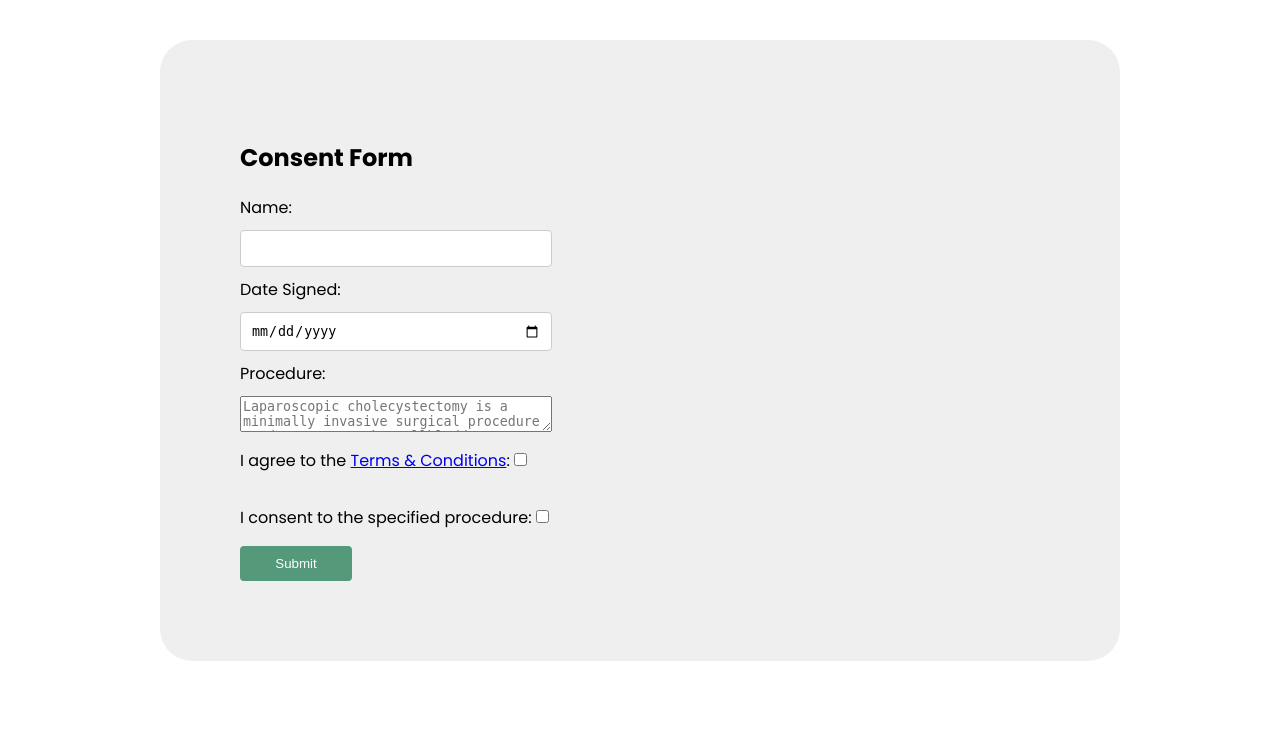
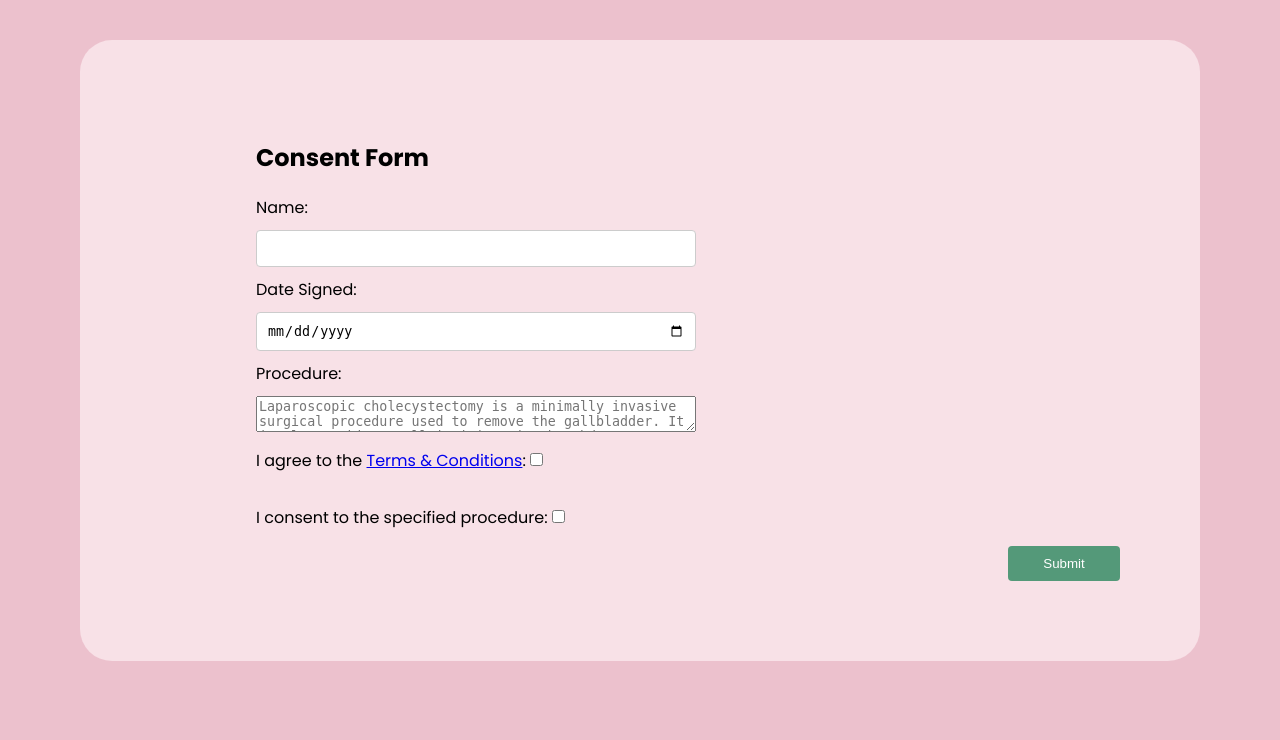
Before and after one commit to Rosie-Kennelly/Hospital-Management-Information-System, a Spring app: template banana/banana/src/main/resources/templates/consent.html in a window 1280 px wide. Shown: the top 740 px of the page. Run offline with Thymeleaf, Linux system fonts and the light colour scheme; the template is opened without the code that fills it, so the values that code supplies are empty.

Commit message:
add pink css styling to consent form

```diff
--- a/banana/banana/src/main/resources/static/style.css
+++ b/banana/banana/src/main/resources/static/style.css
@@ -7,6 +7,7 @@ body {
   font-family: "Poppins", sans-serif;
   background: url("icecream_background.svg") repeat;
   background-position: 0px 50px;
+  background-color: #ecc1cd;
 }
 h1 {
   letter-spacing: 0.05em;
@@ -59,13 +60,20 @@ main {
 
 .form_container {
   display: flex;
-  flex-direction: row;
+  flex-direction: column;
   margin: 40px 40px 80px 40px;
   padding: 80px;
-  background-color: #efefef;
+  background-color: #f8e1e7;
   width: 75%;
-  max-width: 800px;
+  /* max-width: 800px; */
   border-radius: 2em;
+}
+
+.form_input {
+  display: flex;
+  flex-direction: column;
+  width: 50%;
+  margin-left: 10%;
 }
 
 form {
@@ -92,6 +100,11 @@ input[type="password"] textarea {
   resize: vertical;
 }
 
+#button_container {
+  display: flex;
+  justify-content: flex-end;
+}
+
 button[type="submit"] {
   background-color: #549979;
   color: white;
@@ -99,9 +112,7 @@ button[type="submit"] {
   border: none;
   border-radius: 4px;
   cursor: pointer;
-  float: right;
   width: 7rem;
-
 }
 
 button[type="submit"]:hover {
--- a/banana/banana/src/main/resources/templates/consent.html
+++ b/banana/banana/src/main/resources/templates/consent.html
@@ -13,7 +13,7 @@
     <main>
       <div class="content_container">
         <div class="form_container">
-          <div class="left">
+          <div class="form_input">
             <h2>Consent Form</h2>
             <form action="consent/submit-form" method="post">
               <label for="name">Name:</label>
@@ -25,11 +25,12 @@
               <label for="consentText">Procedure:</label>
               <textarea id="consentText" name="consentText" readonly placeholder="Laparoscopic cholecystectomy is a minimally invasive surgical procedure used to remove the gallbladder. It involves making small incisions in the abdomen, through which a laparoscope (a thin, lighted tube with a camera) and specialized surgical tools are inserted. The surgeon navigates the instruments to the gallbladder, which is then carefully detached from the liver and removed. The procedure offers benefits such as shorter recovery time, reduced pain, and minimal scarring compared to traditional open surgery." required></textarea>
 
-              <p>I agree to the <a th:href="@{terms}" target="_blank">Terms & Conditions</a>:<input type="checkbox" id="consentGiven1" name="termsAccepted" required />
-              </p>
-              <p>I consent to the specified procedure:<input type="checkbox" id="consentGiven2" name="consentGiven" required />
-              </p>
-              <button type="submit">Submit</button>
+              <p>I agree to the <a th:href="@{terms}" target="_blank">Terms & Conditions</a>:<input type="checkbox" id="consentGiven1" name="termsAccepted" required /></p>
+              <p>I consent to the specified procedure:<input type="checkbox" id="consentGiven2" name="consentGiven" required /></p>
+          </div>
+              <div id = button_container>
+                <button type="submit">Submit</button>
+
             </form>
           </div>
         </div>
```
